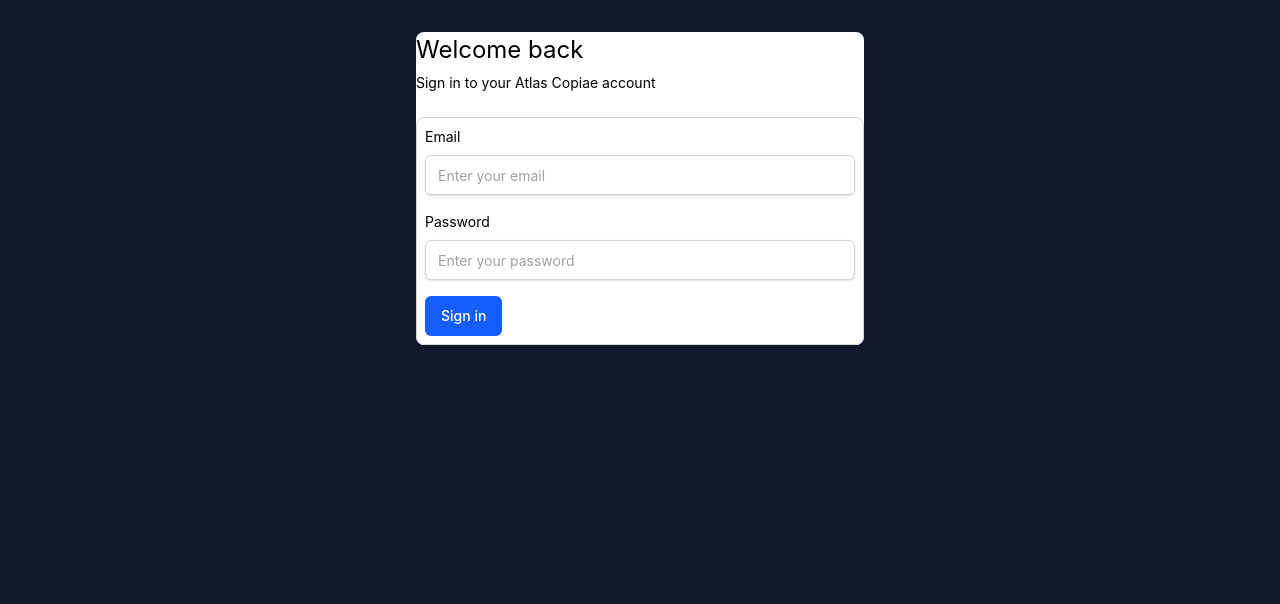
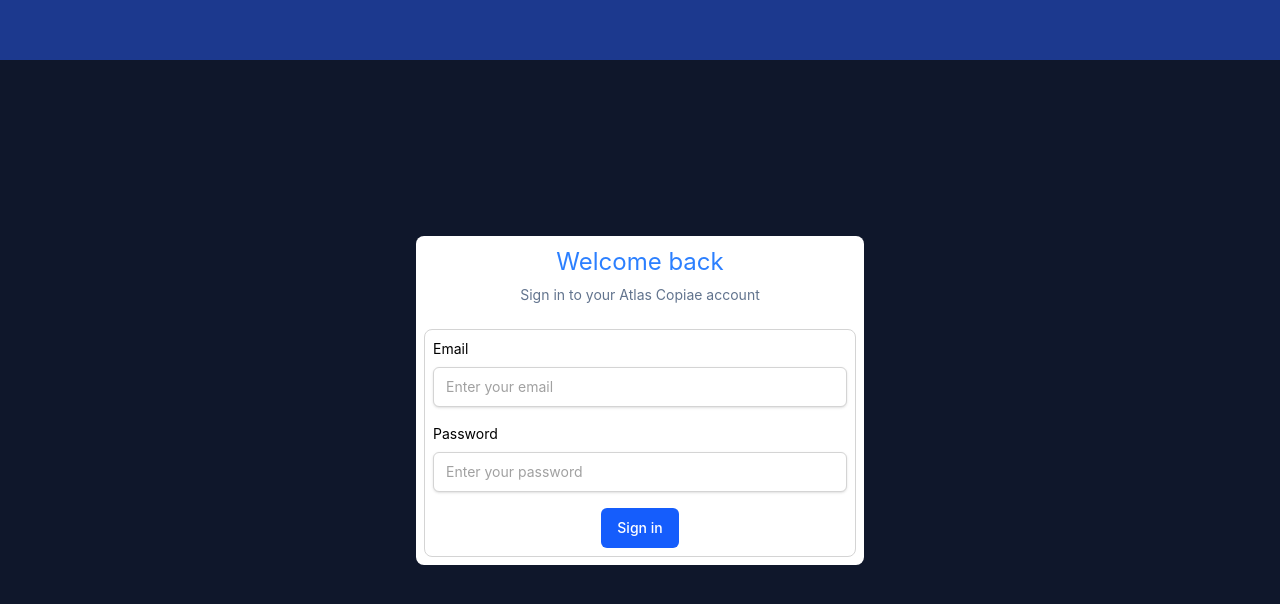
Before and after one commit to NigzMaf1a/atlascopiae, an Angular app: page / in a window 1280 px wide. Shown: the top 604 px of the page. Built offline with nearby package versions, Linux system fonts and the light colour scheme.

Commit message:
feat:add endpoints for the registration micro service

```diff
--- a/src/app/components/labelledtext/labelledtext.ts
+++ b/src/app/components/labelledtext/labelledtext.ts
@@ -2,7 +2,7 @@
 import { Text } from '../text/text'
 
 type Size = 'xs' | 'sm' | 'lg' | 'xl' | '2xl'
-type Color = 'green' | 'red' | 'yellow' | 'black'
+type Color = 'green' | 'red' | 'yellow' | 'black' | 'blue' | 'slate'
 
 @Component({
   selector: 'app-labelledtext',
@@ -15,7 +15,7 @@
   value = input.required<string | number>()
 
   label_size = input<Size>('sm')
-  label_color = input<Color>('black')
+  label_color = input<Color>('slate')
 
   value_size = input<Size>('sm')
   value_color = input<Color>('black')
--- a/src/app/components/text/text.ts
+++ b/src/app/components/text/text.ts
@@ -1,7 +1,8 @@
 import { Component, input } from '@angular/core'
 
 type Size = 'xs' | 'sm' | 'lg' | 'xl' | '2xl'
-type Color = 'green' | 'red' | 'yellow' | 'black'
+type Color = 'green' | 'red' | 'yellow' | 'black' | 'blue' | 'slate'
+type Position = 'left' | 'center' | 'right'
 
 @Component({
   selector: 'app-text',
@@ -13,6 +14,7 @@
   text = input.required<string | number>()
   text_size = input<Size>('sm')
   text_color = input<Color>('black')
+  text_position = input<Position>('left')
 
   styles(): string {
     const s = this.text_size() === 'xs'
@@ -31,7 +33,10 @@
         ? 'text-red-500'
         : this.text_color() === 'yellow'
           ? 'text-yellow-500'
-          : 'text-black'
+          : this.text_color() === 'blue' ? 'text-blue-500'
+            : this.text_color() === 'slate' ? 'text-slate-500' : 'text-black'
+
+    const p = this.text_position() === 'center' ? 'text-center' : this.text_position() === 'right' ? 'text-right' : 'text-left'
 
     const extras = `
     font-sans
@@ -41,6 +46,6 @@
     antialiased
   `
 
-    return `${s} ${c} ${extras}`
+    return `${s} ${c} ${p} ${extras}`
   }
 }
--- /dev/null
+++ b/src/app/components/topstrip/topstrip.html
@@ -0,0 +1,2 @@
+<div [class]="styles()">
+</div>
--- /dev/null
+++ b/src/app/components/topstrip/topstrip.ts
@@ -0,0 +1,14 @@
+import { Component } from '@angular/core';
+
+@Component({
+  selector: 'app-topstrip',
+  imports: [],
+  templateUrl: './topstrip.html',
+  styleUrl: './topstrip.css',
+})
+export class Topstrip {
+
+  styles(): string {
+    return `w-full h-15 bg-blue-900 fixed top-0 left-0`
+  }
+}
--- a/src/app/features/login/login.html
+++ b/src/app/features/login/login.html
@@ -1,11 +1,13 @@
-<app-page>
+<app-page className="flex justify-center items-center">
+    <app-topstrip></app-topstrip>
 
-    <div class="mx-auto flex flex-col w-full max-w-md gap-6 bg-white rounded-lg">
+    <div class="mx-auto flex flex-col w-full max-w-md gap-6 bg-white rounded-lg px-2 py-2">
 
         <div class="flex flex-col gap-1">
-            <app-text text="Welcome back" text_size="2xl" />
+            <app-text text="Welcome back" text_size="2xl" text_position="center" text_color="blue" />
 
-            <app-text text="Sign in to your Atlas Copiae account" text_size="sm" text_color="black" />
+            <app-text text="Sign in to your Atlas Copiae account" text_size="sm" text_color="slate"
+                text_position="center" />
         </div>
 
         <app-form [formGroup]="form" (submitted)="submit()">
@@ -26,9 +28,11 @@
                         autocomplete="current-password" formControlName="password" />
                 </div>
 
-                <app-button type="submit" [loading]="submitting">
-                    Sign in
-                </app-button>
+                <div class="w-full flex justify-center items-center">
+                    <app-button type="submit" [loading]="submitting">
+                        Sign in
+                    </app-button>
+                </div>
 
             </div>
 
--- a/src/app/features/login/login.ts
+++ b/src/app/features/login/login.ts
@@ -11,6 +11,7 @@
 import { Input } from '../../components/input/input'
 import { Button } from '../../components/button/button'
 import { Text } from '../../components/text/text'
+import { Topstrip } from '../../components/topstrip/topstrip'
 
 @Component({
   selector: 'app-login',
@@ -20,7 +21,8 @@
     Form,
     Input,
     Button,
-    Text
+    Text,
+    Topstrip
   ],
   templateUrl: './login.html',
   styleUrl: './login.css'
--- /dev/null
+++ b/src/app/scripts/apis/reg_endpoints.ts
@@ -0,0 +1,27 @@
+const reg_endpoints = {
+    login: '/api/auth/login',
+    user: {
+        post: 'api/reg/post',
+        get: 'api/reg/get',
+        patch: (id: number) => `/api/reg/patch/${id}`
+    },
+    task: {
+        post: '/api/task/post',
+        get: '/api/task/get',
+        patch: (id: number) => `/api/task/patch/${id}`
+    },
+    task_alloc: {
+        post: '/api/alloc/post',
+        get: '/api/alloc/get'
+    },
+    about: {
+        get: '/api/about/get',
+        patch: (id: number) => `/api/about/patch/${id}`
+    },
+    contact: {
+        get: '/api/contact/get',
+        patch: (id: string) => `/api/contact/patch/${id}`
+    }
+} as const
+
+export default reg_endpoints
```
Also changed, not shown: src/app/components/topstrip/topstrip.css (added), 1 other file (tests, documents, lock files or other folders).
